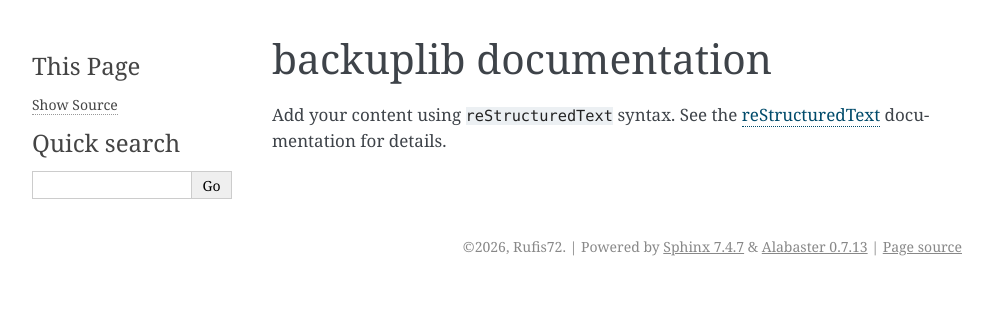
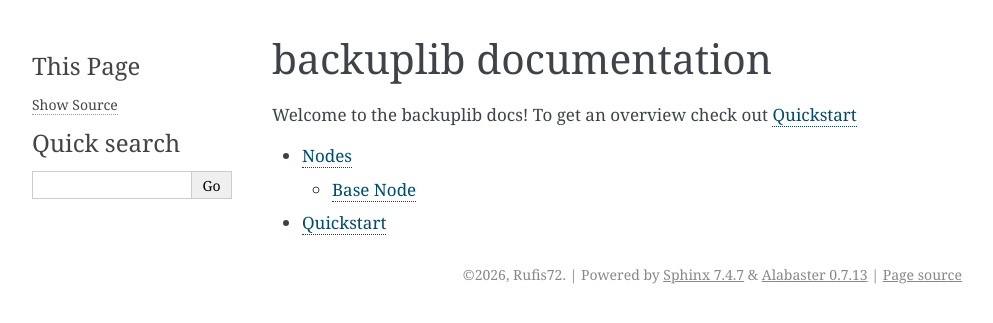
Before and after one commit to Rufis72/backuplib, a Sphinx documentation site: the page built from docs/source/index.rst, in a window 1280 px wide. Shown: the top 323 px of the page, without its empty margins (148-1141 px from the left). Built offline with Sphinx 7.4.7, drawn with Linux system fonts in a browser that asks for light colours.

Commit message:
Added some basic unfinished docs

```diff
--- a/docs/source/index.rst
+++ b/docs/source/index.rst
@@ -6,11 +6,10 @@
 backuplib documentation
 =======================
 
-Add your content using ``reStructuredText`` syntax. See the
-`reStructuredText <https://www.sphinx-doc.org/en/master/usage/restructuredtext/index.html>`_
-documentation for details.
-
+Welcome to the backuplib docs! To get an overview check out :doc:`quickstart`
 
 .. toctree::
    :maxdepth: 2
-   :caption: Contents:
+
+   nodes
+   quickstart
--- /dev/null
+++ b/docs/source/nodes/base_node.rst
@@ -0,0 +1,4 @@
+Base Node
+=======================
+
+teaaa
--- /dev/null
+++ b/docs/source/quickstart.rst
@@ -0,0 +1,2 @@
+Quickstart
+==========
```
Also changed, not shown: docs/source/nodes.rst (added, +36 -0 lines).
